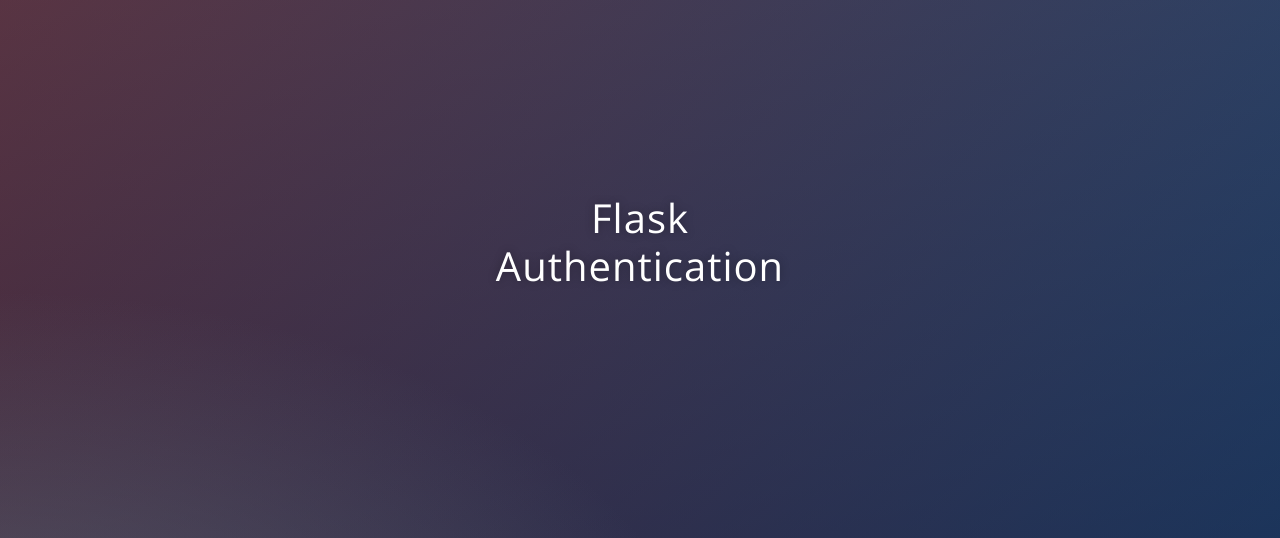
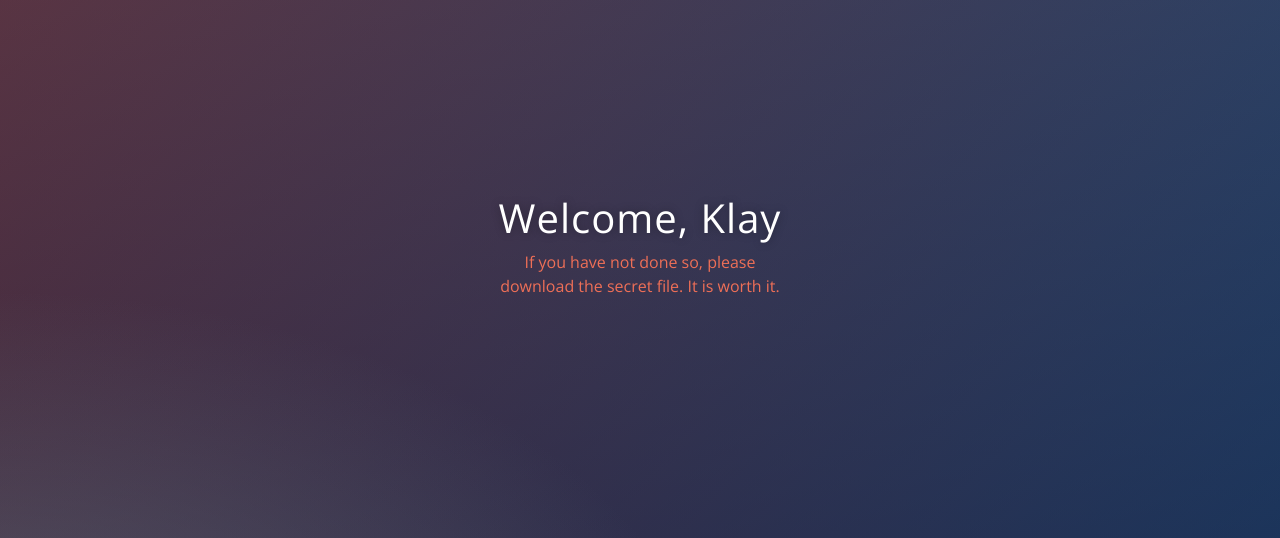
Before and after one commit to KlayClarke/Flask-Authentication, a Flask app: page / in a window 1280 px wide. Shown: the part 56-594 px from the top of the page. Run offline with Flask 2, Linux system fonts and the light colour scheme; a user stored in the database is signed in; some libraries are stand-ins or nearby versions.

Commit message:
upon entry to our site, if user is already logged in (we save cookies), greet user and remind them to download the secret file

```diff
--- a/templates/index.html
+++ b/templates/index.html
@@ -1,10 +1,13 @@
 {% extends "base.html" %}
 {% block content %}
 <div class="box">
-	<h1>Flask Authentication</h1>
     {% if current_user.is_authenticated == False %}
+    <h1>Flask Authentication</h1>
   <a href="{{ url_for('login') }}" class="btn btn-primary btn-block btn-large">Login</a>
   <a href="{{ url_for('register') }}" class="btn btn-secondary btn-block btn-large">Register</a>
+    {% else %}
+    <h1>Welcome, {{ current_user.name }}</h1>
+    <p>If you have not done so, please download the secret file. It is worth it.</p>
     {% endif %}
 </div>
 {% endblock %}
```
